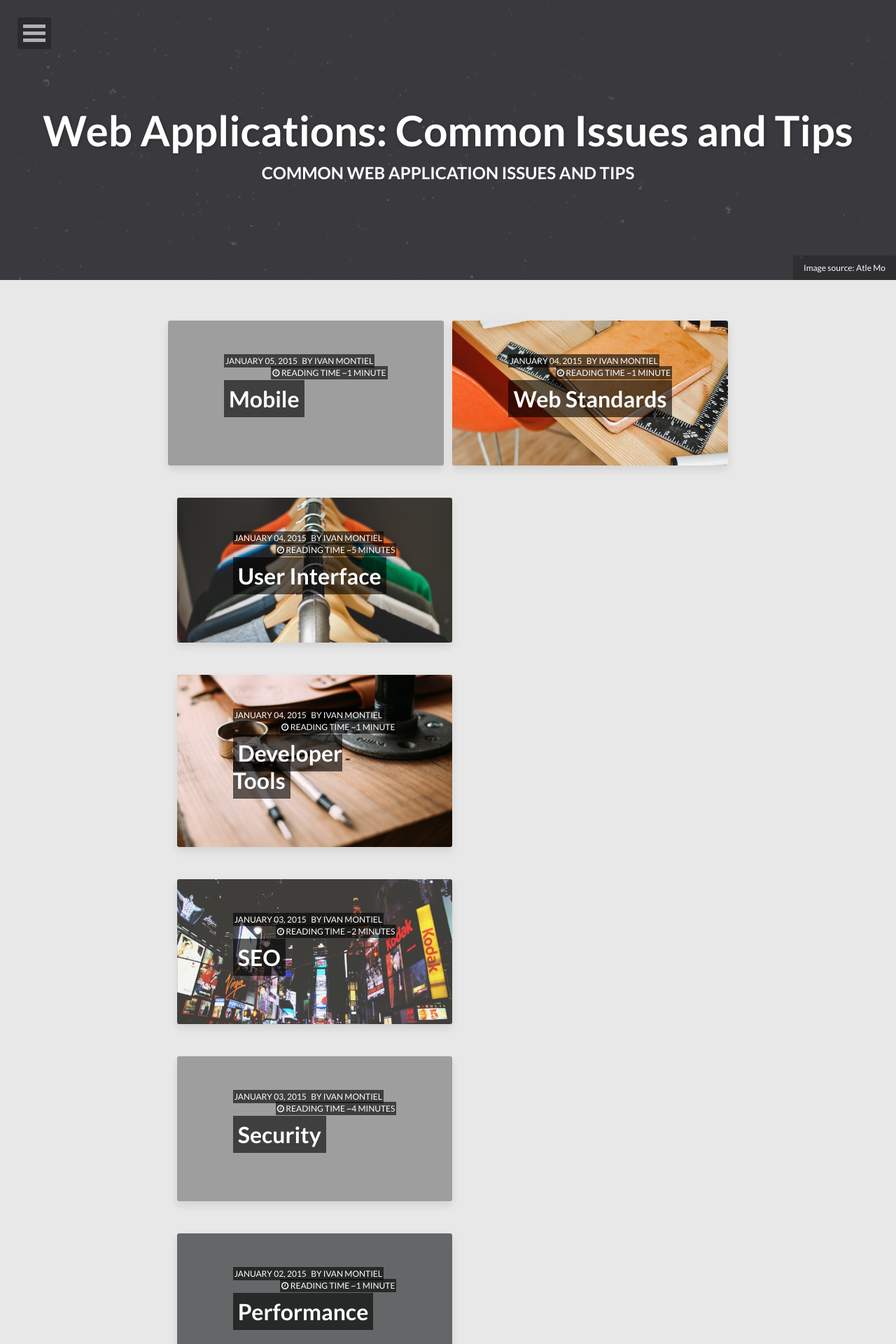
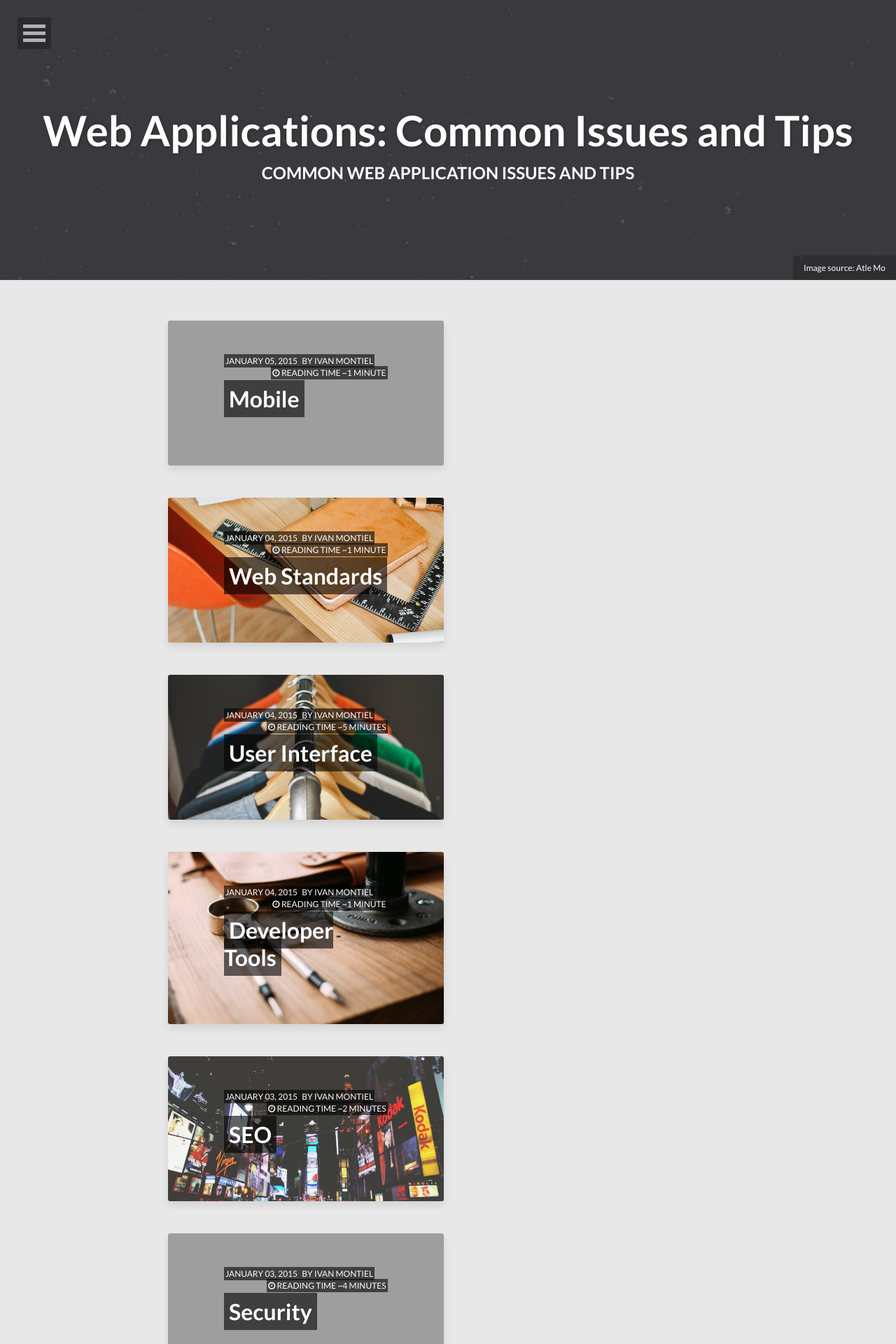
Before and after one commit to idmontie/WebApplicationsBlog, a Jekyll site: the page built from index.html, in a window 1280 px wide. Shown: the top 1920 px of the page at 70% size. Built offline with Jekyll 4.4.1, drawn with Linux system fonts in a browser that asks for light colours; nearby versions of some CDN libraries; the list of posts is cut into pages by our own code.

Commit message:
multi row columns

```diff
--- a/_sass/_columns.scss
+++ b/_sass/_columns.scss
@@ -27,10 +27,10 @@
 .col {
   display: block;
   float:left;
-  margin: 1% 0 1% 1.6%;
+  margin: 1% 1.6% 1% 0;
 }
 
-.col:first-child { margin-left: 0; } /* all browsers except IE6 and lower */
+.col:last-child { margin-right: 0; } /* all browsers except IE6 and lower */
 
 
 /*  REMOVE MARGINS AS ALL GO FULL WIDTH AT 480 PIXELS */
```
